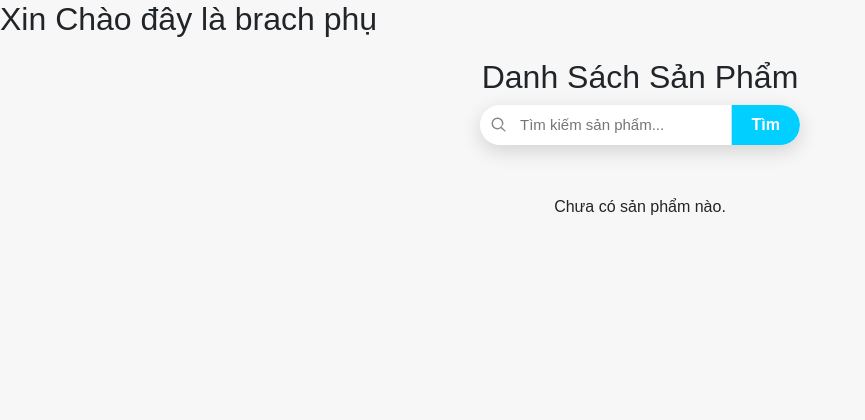
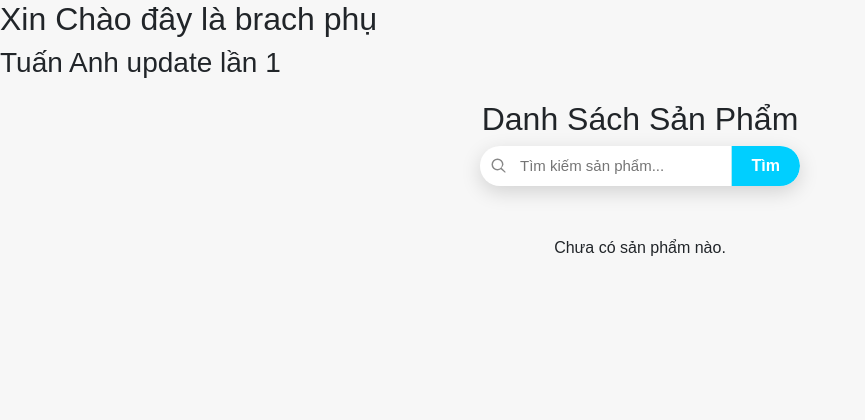
Before and after one commit to PhanTuanAnh2009/BCCK_RENEW, a Django app: page /products/ in a window 1280 px wide. Shown: the part 57-477 px from the top of the page, without its empty margins (0-865 px from the left). Run offline with Django 4.2, Linux system fonts and the light colour scheme; data that the repository does not hold is empty; parts of the project's set-up code (start-up, migrations or seed data) failed here and were passed over.

Commit message:
test main
Tuấn Anh thử nghiệm với Quốc An L1

```diff
--- a/store/templates/store/products.html
+++ b/store/templates/store/products.html
@@ -6,6 +6,7 @@
 
 {% block content %}
       <h2>Xin Chào đây là brach phụ</h2>
+      <h3>Tuấn Anh update lần 1</h3>
         <div style="display:flex; flex-direction: column; align-items: center; margin-bottom:50px; margin-top:20px;">
        <h2 >Danh Sách Sản Phẩm</h2>
        <div class="search-form">
```
